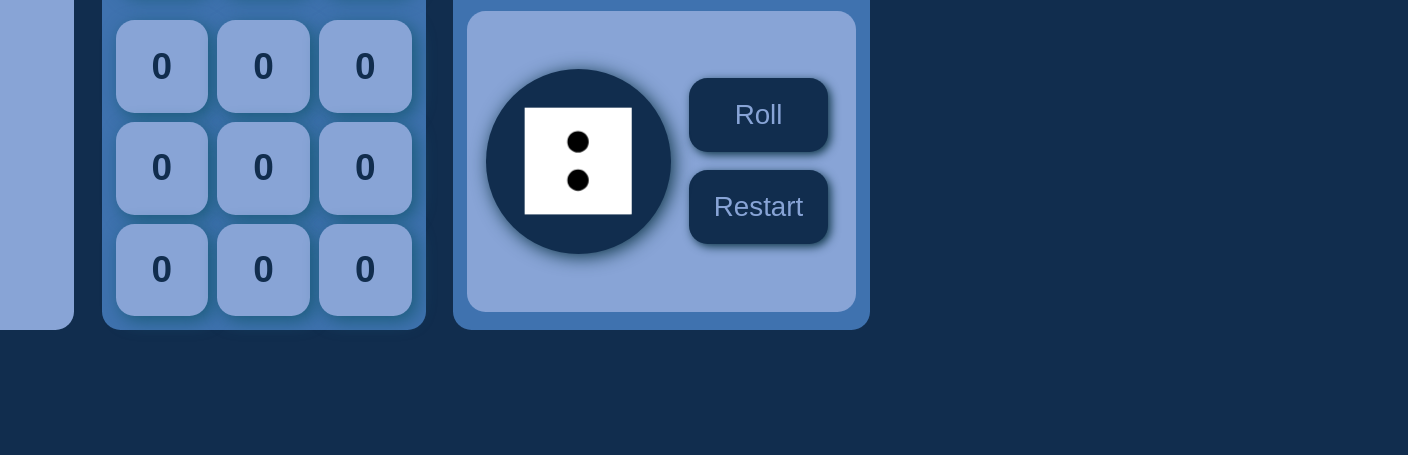
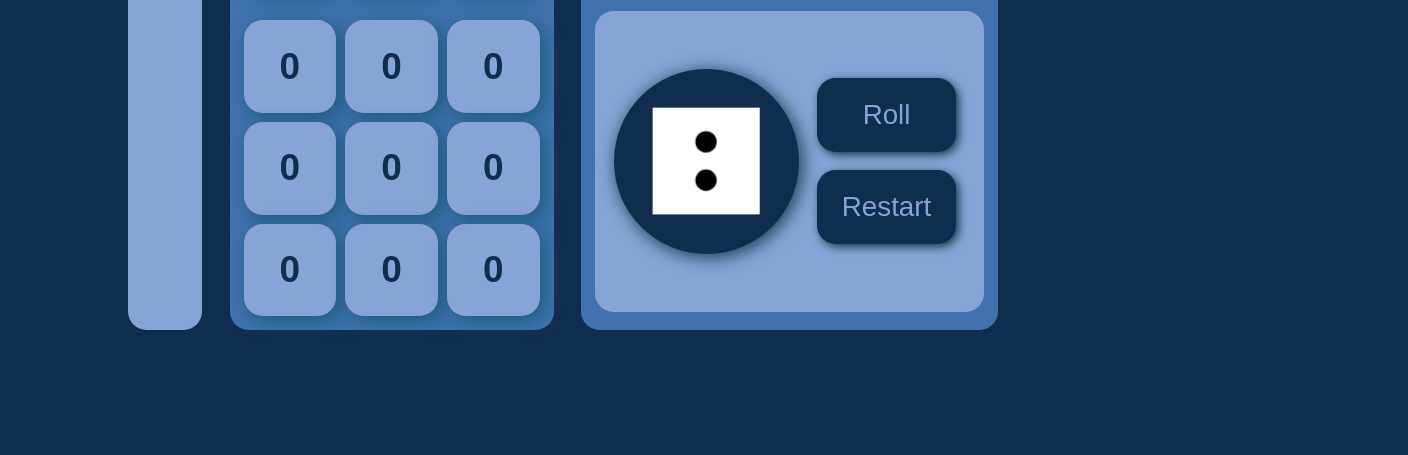
Before and after one commit to Ikennyooo/Ikennyooo.github.io, a plain HTML site: page game.html in a window 1280 px wide. Shown: the part 345-800 px from the top of the page, 1408 px wide, since content can reach past the window. Drawn offline with Linux system fonts and the light colour scheme.

Commit message:
Update game.css

```diff
--- a/css/game.css
+++ b/css/game.css
@@ -22,7 +22,11 @@ a {
 }
 
 body {
+    width: 100vw;
+    height: 100vh;
     background-color: #112d4e;
+    left: 10vw;
+    position: relative;
 }
 
 .main {
@@ -39,7 +43,7 @@ body {
     height: 50.593vw;
     width: 5.782vw;
     margin-top: 2.168vw;
-    border-radius: 0 1.446vw 1.446vw 0;
+    border-radius: 1.446vw 1.446vw 1.446vw 1.446vw;
 }
 
 .whoround {
```
